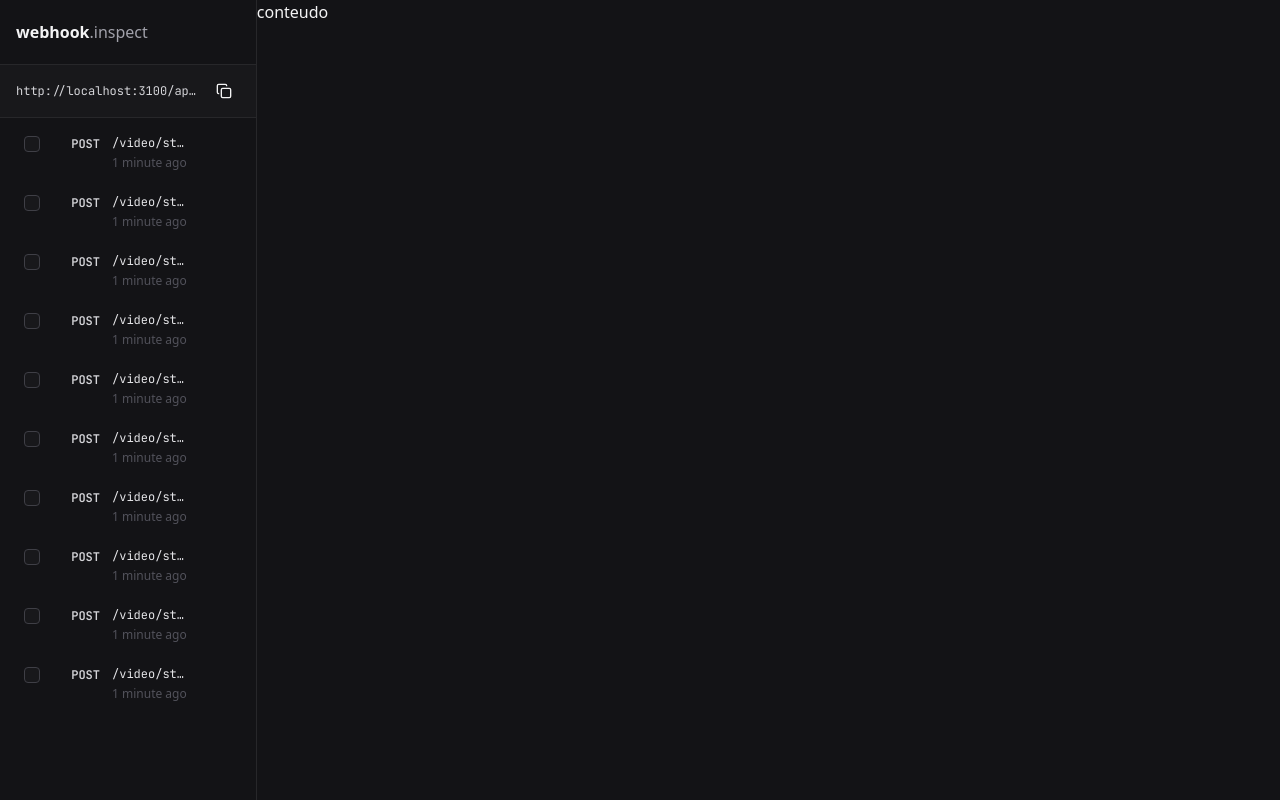
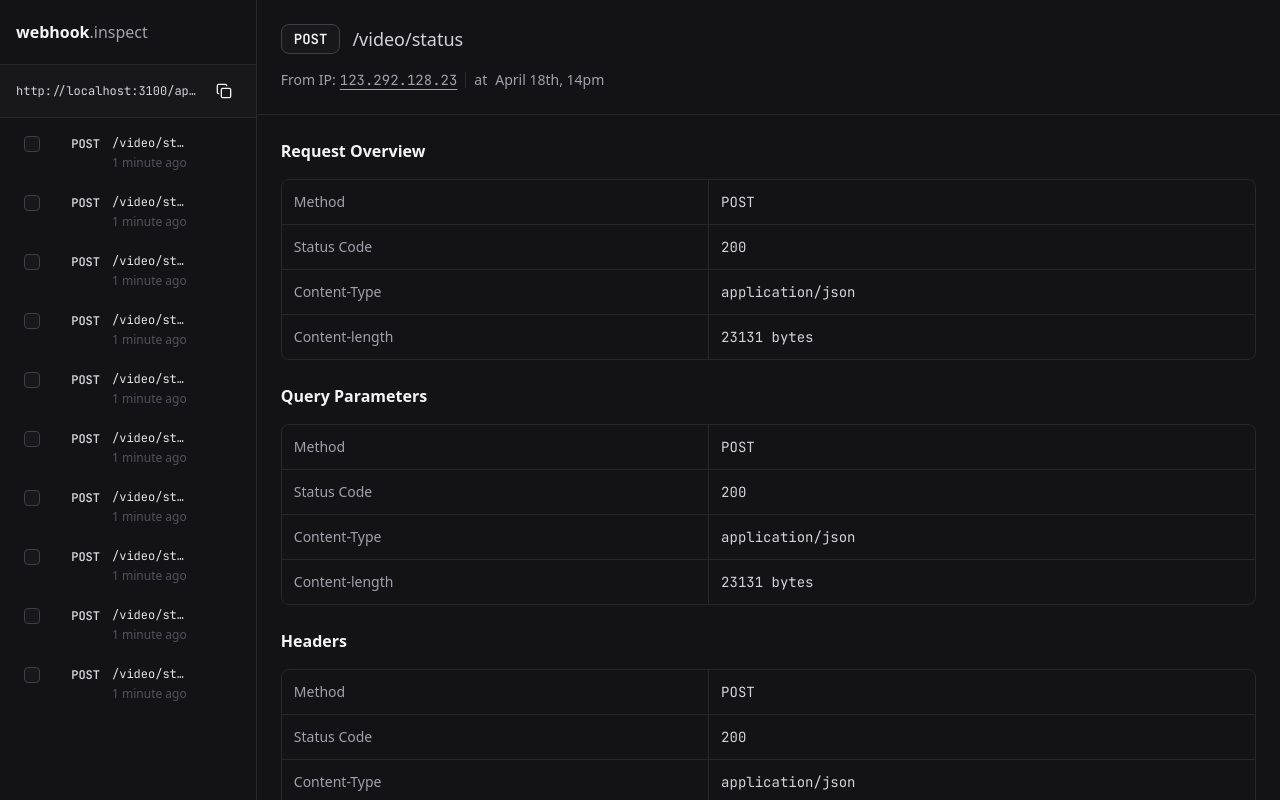
Before and after one commit to FelipeDuan/front-webhooks, a React (Vite) app: page / in a window 1280 px wide. Built offline with nearby package versions, Linux system fonts and the light colour scheme.

Commit message:
feat: webhook page with details and body code

```diff
--- a/package.json
+++ b/package.json
@@ -18,6 +18,7 @@
     "react": "^19.1.1",
     "react-dom": "^19.1.1",
     "react-resizable-panels": "^3.0.6",
+    "shiki": "^3.14.0",
     "tailwind-merge": "^3.3.1",
     "tailwind-variants": "^3.1.1",
     "tailwindcss": "^4.1.16"
--- /dev/null
+++ b/src/components/section-data-table.tsx
@@ -0,0 +1,40 @@
+import type { ComponentProps } from "react";
+import { twMerge } from "tailwind-merge";
+
+interface SectionDataTableProps extends ComponentProps<"div"> {
+  data: Array<{ key: string; value: string }>;
+}
+
+export function SectionDataTable({
+  className,
+  data,
+  ...props
+}: SectionDataTableProps) {
+  return (
+    <div
+      className={twMerge(
+        "overflow-hidden rounded-lg border border-zinc-700",
+        className
+      )}
+      {...props}
+    >
+      <table className="w-full">
+        {data.map((item) => {
+          return (
+            <tr
+              key={item.key}
+              className="border-b border-zinc-700 last:border-0"
+            >
+              <td className="p-3 text-sm font-medium text-zinc-400 bg-zinc-800/ border-r border-zinc-700">
+                {item.key}
+              </td>
+              <td className="p-3 text-sm font-mono text-zinc-300">
+                {item.value}
+              </td>
+            </tr>
+          );
+        })}
+      </table>
+    </div>
+  );
+}
--- /dev/null
+++ b/src/components/section-title.tsx
@@ -0,0 +1,13 @@
+import type { ComponentProps } from "react";
+import { twMerge } from "tailwind-merge";
+
+interface SectionTitleProps extends ComponentProps<"h3"> {}
+
+export function SectionTitle({ className, ...props }: SectionTitleProps) {
+  return (
+    <h3
+      className={twMerge("text-base font-semibold text-zinc-100", className)}
+      {...props}
+    />
+  );
+}
--- /dev/null
+++ b/src/components/ui/badge.tsx
@@ -0,0 +1,16 @@
+import type { ComponentProps } from "react";
+import { twMerge } from "tailwind-merge";
+
+interface BadgeProps extends ComponentProps<"span"> {}
+
+export function Badge({ className, ...props }: BadgeProps) {
+  return (
+    <span
+      className={twMerge(
+        "px-3 py-1 rounded-lg border font-mono text-sm font-semibold border-zinc-600 bg-zinc-800 text-zinc-100",
+        className
+      )}
+      {...props}
+    />
+  );
+}
--- /dev/null
+++ b/src/components/ui/code-block.tsx
@@ -0,0 +1,38 @@
+import { type ComponentProps, useEffect, useState } from "react";
+import { codeToHtml } from "shiki";
+import { twMerge } from "tailwind-merge";
+
+interface CodeBlockProps extends ComponentProps<"div"> {
+  code: string;
+  language?: string;
+}
+
+export function CodeBlock({
+  className,
+  code,
+  language = "json",
+  ...props
+}: CodeBlockProps) {
+  const [parsedCode, setParsedCode] = useState("");
+
+  useEffect(() => {
+    codeToHtml(code, { lang: language, theme: "vesper" }).then((parsed) =>
+      setParsedCode(parsed)
+    );
+  }, [code, language]);
+
+  return (
+    <div
+      className={twMerge(
+        "relative rounded-lg border border-zinc-700 overflow-x-auto",
+        className
+      )}
+      {...props}
+    >
+      <div
+        className="[&_pre]:p-4 [&_pre]:text-sm [&_pre]:font-mono [&_pre]:leading-relaxed"
+        dangerouslySetInnerHTML={{ __html: parsedCode }}
+      />
+    </div>
+  );
+}
--- /dev/null
+++ b/src/components/webhook-detail-header.tsx
@@ -0,0 +1,25 @@
+import { Badge } from "./ui/badge";
+
+export function WebhookDetailHeader() {
+  return (
+    <div className="space-y-4 border-b border-zinc-700 p-6">
+      <div className="flex items-center gap-3">
+        <Badge>POST</Badge>
+        <span className="text-lg font-medium text-zinc-300">/video/status</span>
+      </div>
+      <div className="flex items-center gap-2">
+        <div className="flex items-center gap-1 text-sm text-zinc-400">
+          <span>From IP:</span>
+          <span className="font-mono underline underline-offset-4">
+            123.292.128.23
+          </span>
+        </div>
+        <span className="w-px h-4 bg-zinc-700" />
+        <div className="flex items-center gap-2 text-sm text-zinc-400">
+          <span>at</span>
+          <span>April 18th, 14pm</span>
+        </div>
+      </div>
+    </div>
+  );
+}
--- a/src/routes/index.tsx
+++ b/src/routes/index.tsx
@@ -1,12 +1,23 @@
 import { createFileRoute } from "@tanstack/react-router";
 import { Panel, PanelGroup, PanelResizeHandle } from "react-resizable-panels";
+import { SectionDataTable } from "../components/section-data-table";
+import { SectionTitle } from "../components/section-title";
 import { Sidebar } from "../components/sidebar";
+import { CodeBlock } from "../components/ui/code-block";
+import { WebhookDetailHeader } from "../components/webhook-detail-header";
 
 export const Route = createFileRoute("/")({
   component: Index,
 });
 
 function Index() {
+  const overviewData = [
+    { key: "Method", value: "POST" },
+    { key: "Status Code", value: "200" },
+    { key: "Content-Type", value: "application/json" },
+    { key: "Content-length", value: "23131 bytes" },
+  ];
+
   return (
     <div className="h-screen bg-zinc-900">
       <PanelGroup direction="horizontal">
@@ -17,7 +28,32 @@
         <PanelResizeHandle className="w-px bg-zinc-700 hover:bg-zinc-600 transition-colors duration-150" />
 
         <Panel defaultSize={80} minSize={60}>
-          conteudo
+          <div className="flex h-full flex-col">
+            <WebhookDetailHeader />
+            <div className="flex-1 overflow-y-auto">
+              <div className="space-y-6 p-6">
+                <div className="space-y-4">
+                  <SectionTitle>Request Overview</SectionTitle>
+                  <SectionDataTable data={overviewData} />
+                </div>
+
+                <div className="space-y-4">
+                  <SectionTitle>Query Parameters</SectionTitle>
+                  <SectionDataTable data={overviewData} />
+                </div>
+
+                <div className="space-y-4">
+                  <SectionTitle>Headers</SectionTitle>
+                  <SectionDataTable data={overviewData} />
+                </div>
+
+                <div className="space-y-4">
+                  <SectionTitle>Request Body</SectionTitle>
+                  <CodeBlock code={JSON.stringify(overviewData, null, 2)} />
+                </div>
+              </div>
+            </div>
+          </div>
         </Panel>
       </PanelGroup>
     </div>
```
Also changed, not shown: 1 other file (tests, documents, lock files or other folders).
